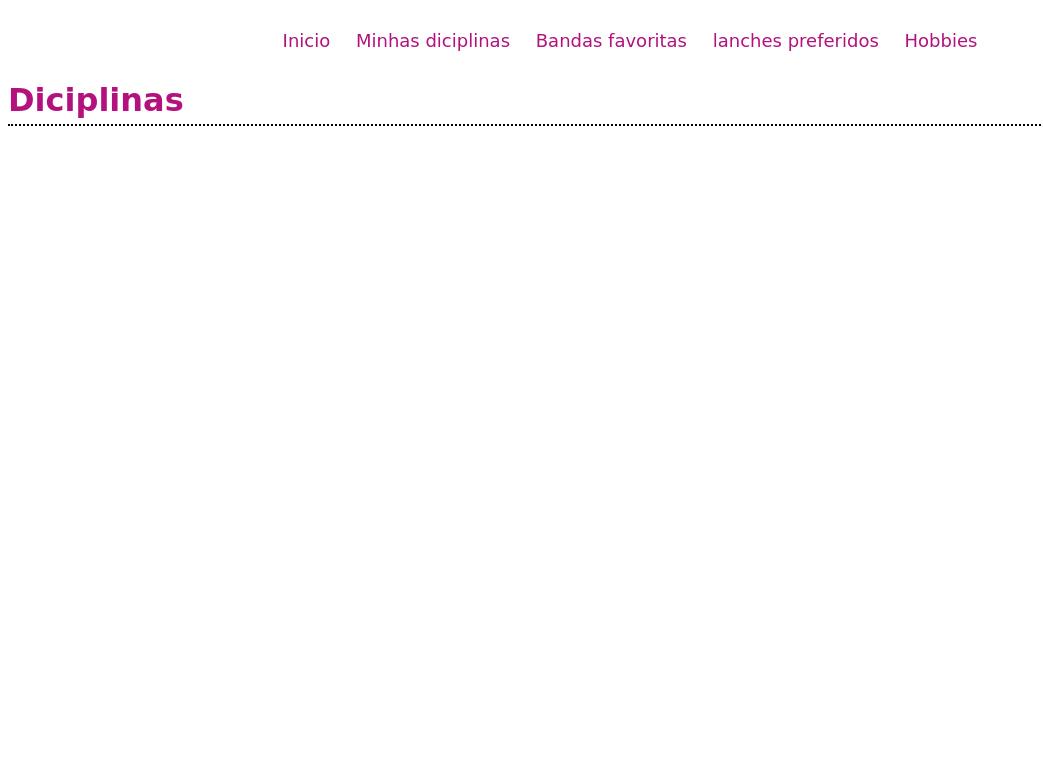
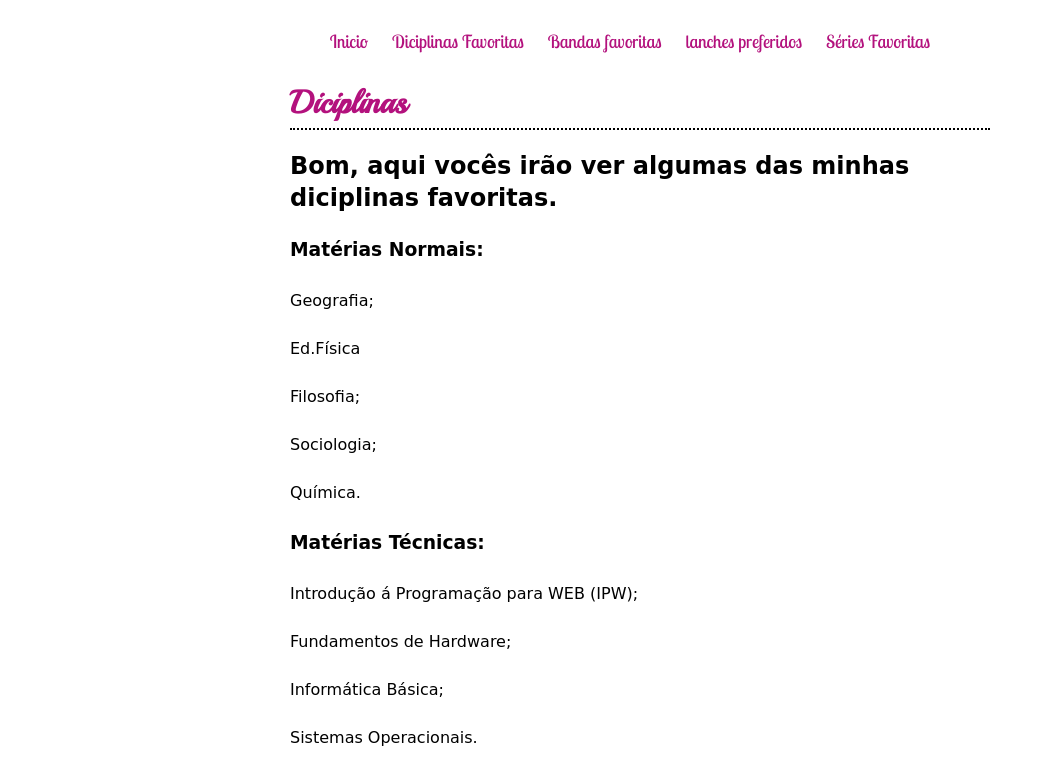
Before and after one commit to letxi/letxi.github.io, a plain HTML site: page diciplinas.html in a window 1280 px wide. Shown: the whole page, without its empty margins (0-1043 px from the left). Drawn offline with Linux system fonts and the light colour scheme; a web font is replaced by a local one.

Commit message:
Update diciplinas.html

```diff
--- a/diciplinas.html
+++ b/diciplinas.html
@@ -3,19 +3,33 @@
   <head>
     <meta charset="utf-8">
     <meta name="viewport" content="width=device-width">
-    <title>repl.it</title>
     <link href="style.css" rel="stylesheet" type="text/css" />
-    <link href="https://fonts.googleapis.com/css?family=Heebo&display=swap" rel="stylesheet">
-    <link rel="styesheet" href="style.css"
+  <link href="https://fonts.googleapis.com/css?family=Lobster+Two|Playball|Petit+Formal+Script&display=swap" rel="stylesheet">
   </head>
   <body>
    <div class="menu">
      <a href="index.html">Inicio</a>
-     <a href="diciplinas.html">Minhas diciplinas</a>
+     <a href="diciplinas.html">Diciplinas Favoritas</a>
      <a href="bandas.html">Bandas favoritas</a>
      <a href="lanches.html">lanches preferidos</a>
-     <a href="hobbies.html">Hobbies</a>
+     <a href="series.html">Séries Favoritas</a>
   </div>
-  <h1>Diciplinas</h1>
+  <h1 class="largura">Diciplinas</h1>
+  <div class="largura conteudo">
+    <p>
+    <h2>Bom, aqui vocês irão ver algumas das minhas diciplinas favoritas.</h2>
+    </p>
+     <p><h3> Matérias Normais:</h3></p>
+     <p>Geografia;</p>
+     <p>Ed.Física</p>
+     <p>Filosofia;<p>
+     <p>Sociologia;</p>
+     <p>Química.</p>
+     <p><h3>Matérias Técnicas:</h3><p>
+     <p>Introdução á Programação para WEB (IPW);</p>
+     <p>Fundamentos de Hardware;</p>
+     <p>Informática Básica;</p>
+     <p>Sistemas Operacionais.</p>
+  </div>
   </body>
 </html>
```
